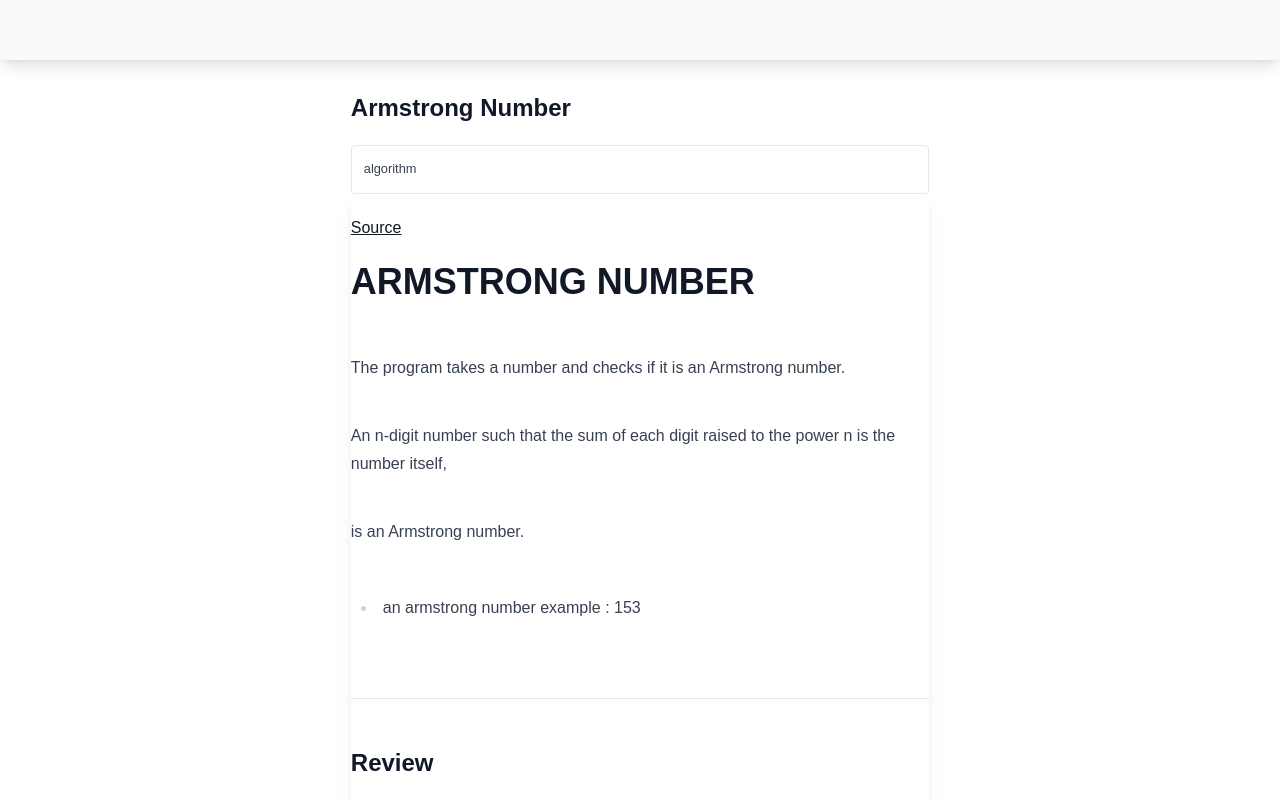
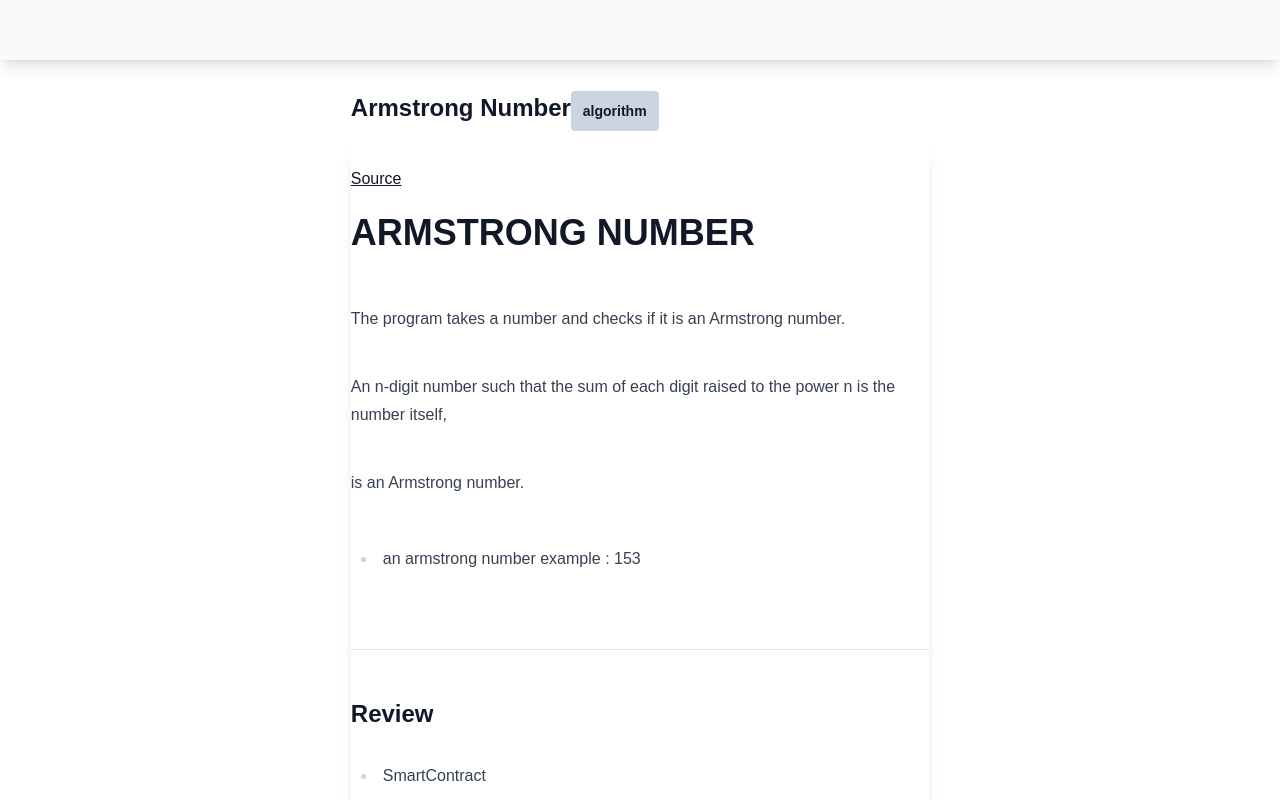
Before and after one commit to mosi-arch/blog, a Next.js app: page /post/Algorithm-Armstrong-Number in a window 1280 px wide. Shown: the top 800 px of the page. Built offline with nearby package versions, Linux system fonts and the light colour scheme.

Commit message:
Update [slug].js

```diff
--- a/pages/post/[slug].js
+++ b/pages/post/[slug].js
@@ -33,8 +33,10 @@ export default function PostPage({ frontmatter, content }) {
         <Head>
           <title>Sol Blog | {frontmatter.title}</title>
         </Head>
-        <h1 className='text-2xl'>{frontmatter.title}</h1>
-        <small className='text-small border border-dark rounded p-3'>{frontmatter.article}</small>
+        <h1 className='text-2xl'>
+          {frontmatter.title}
+          <small className='text-sm bg-slate-300 rounded p-3'>{frontmatter.article}</small>
+        </h1>
         <div className='shadow-lg grid grid-cols-1' dangerouslySetInnerHTML={{ __html: md().render(content) }} />
       </div>
 
```
